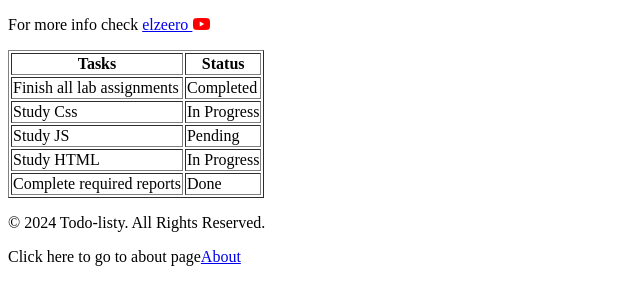
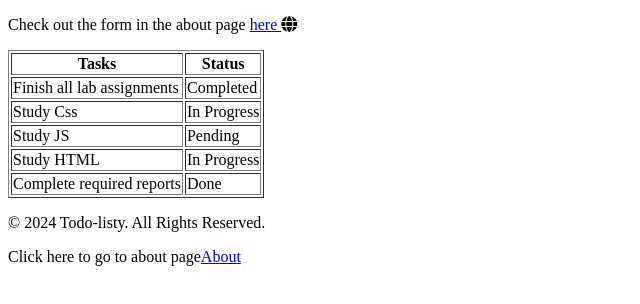
Before and after one commit to ReemLSHHSM/todo-project, a plain HTML site: page index.html in a window 1280 px wide. Shown: the whole page, without its empty margins (0-640 px from the left). Drawn offline with Linux system fonts and the light colour scheme.

Commit message:
changes the links and the icons there for i changed the images

```diff
--- a/index.html
+++ b/index.html
@@ -10,9 +10,9 @@
 </head>
 <body>
     <header>
-        <p>For more info check
-        <a href="https://www.youtube.com/watch?v=SUW49Jjxvac">elzeero </a><i class="fa-brands fa-youtube" style="color: red;"></i></p>
+        <p>Check out the form in the about page <a href="about.html">here </a><i class="fas fa-globe"></i></p>
     </header>
+
     <main>
         <table border="1">
 
```
Also changed, not shown: about.html (+1 -1 lines), images/img4.png (added), images/lab3.PNG (deleted), 1 other file.
